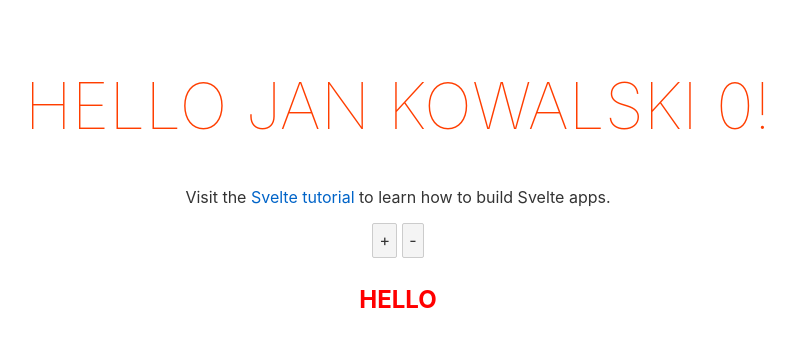
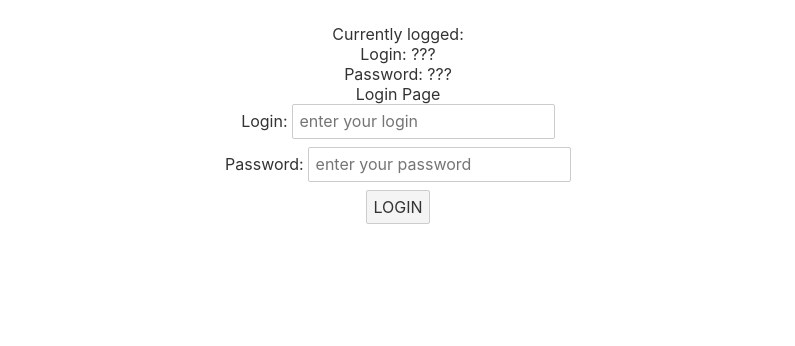
Before and after one commit to jslupicki/into-poc, a Svelte app: page / in a window 1280 px wide. Shown: the top 346 px of the page, without its empty margins (242-1037 px from the left). Built offline with nearby package versions, Linux system fonts and the light colour scheme.

Commit message:
Skeleton of login page and routing

```diff
--- a/package.json
+++ b/package.json
@@ -1,5 +1,5 @@
 {
-  "name": "svelte-app",
+  "name": "into-poc",
   "version": "1.0.0",
   "private": true,
   "scripts": {
--- a/src/App.svelte
+++ b/src/App.svelte
@@ -1,25 +1,29 @@
 <script lang="ts">
-	export let name: string;
-	export let surname: string;
-	export let counter: number = 0;
-	let color = "red";
+	import {logged} from './global_storages.js'
+	import MainPage from './main/Main.svelte';
+	import LoginPage from './login/Login.svelte';
 
-	function increment() {
-		counter += 1;
-		console.log(`Set counter to ${counter}`)
+	let page = LoginPage
+	let loggedValue
+
+	const unsubscribe = logged.subscribe(value => {
+		loggedValue = value;
+	});
+
+	function loggedEventArrive(event) {
+		page = MainPage
+		console.log('Got logged: ' + event.detail.login)
 	}
-	function decrement() {
-		counter -= 1;
-		console.log(`Set counter to ${counter}`)
-	}
+
 </script>
 
 <main>
-	<h1>Hello {name} {surname} {counter}!</h1>
-	<p>Visit the <a href="https://svelte.dev/tutorial">Svelte tutorial</a> to learn how to build Svelte apps.</p>
-	<button on:click={increment}>+</button>
-	<button on:click={decrement}>-</button>
-	<h2 on:mouseenter={() => color = "red"} on:mouseleave={() => color = "green"} style="color: {color};">HELLO</h2>
+	<div>
+		Currently logged:
+		<div>Login: {loggedValue.login}</div>
+		<div>Password: {loggedValue.password}</div>
+	</div>
+	<svelte:component this={page} on:logged={loggedEventArrive}/>
 </main>
 
 <style>
--- /dev/null
+++ b/src/global_storages.ts
@@ -0,0 +1,6 @@
+import { writable } from 'svelte/store';
+
+export const logged = writable({
+    login: '???',
+    password: '???'
+});
--- /dev/null
+++ b/src/login/Login.svelte
@@ -0,0 +1,30 @@
+<script lang="ts">
+  import { createEventDispatcher } from "svelte";
+  import { logged } from "../global_storages.js";
+
+  const dispatch = createEventDispatcher();
+  let login: string;
+  let password: string;
+
+  function submit() {
+    let loggedStruct = {
+        login: login,
+        password: password
+    }
+    logged.update(_ => loggedStruct)
+    dispatch('logged', loggedStruct);
+  }
+</script>
+
+<div>
+  Login Page
+  <div>
+    Login:
+    <input bind:value={login} placeholder="enter your login" />
+  </div>
+  <div>
+    Password:
+    <input type="password" bind:value={password} placeholder="enter your password" />
+  </div>
+  <button on:click={submit}>LOGIN</button>
+</div>
--- /dev/null
+++ b/src/main/Main.svelte
@@ -0,0 +1,6 @@
+<script lang="ts">
+</script>
+
+<div>
+    Main Page
+</div>
```
Also changed, not shown: 1 other file (tests, documents, lock files or other folders).
